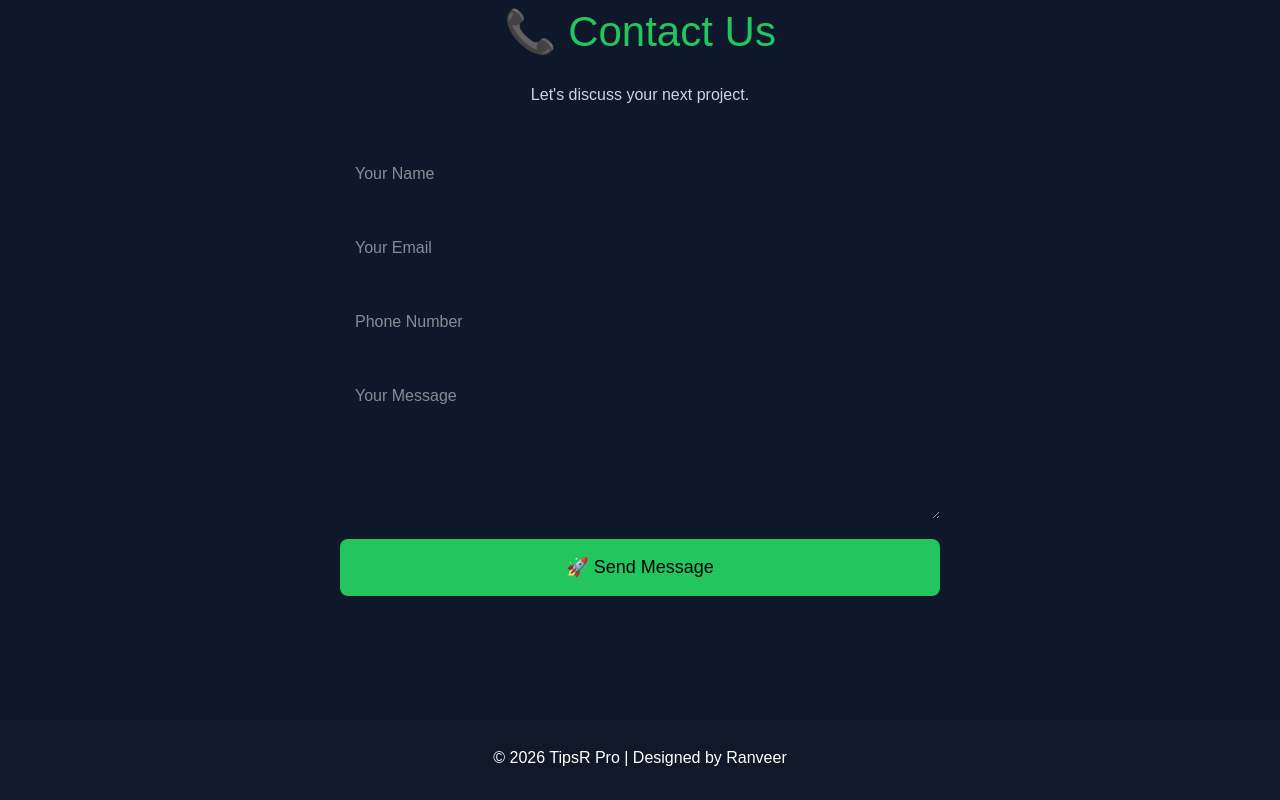
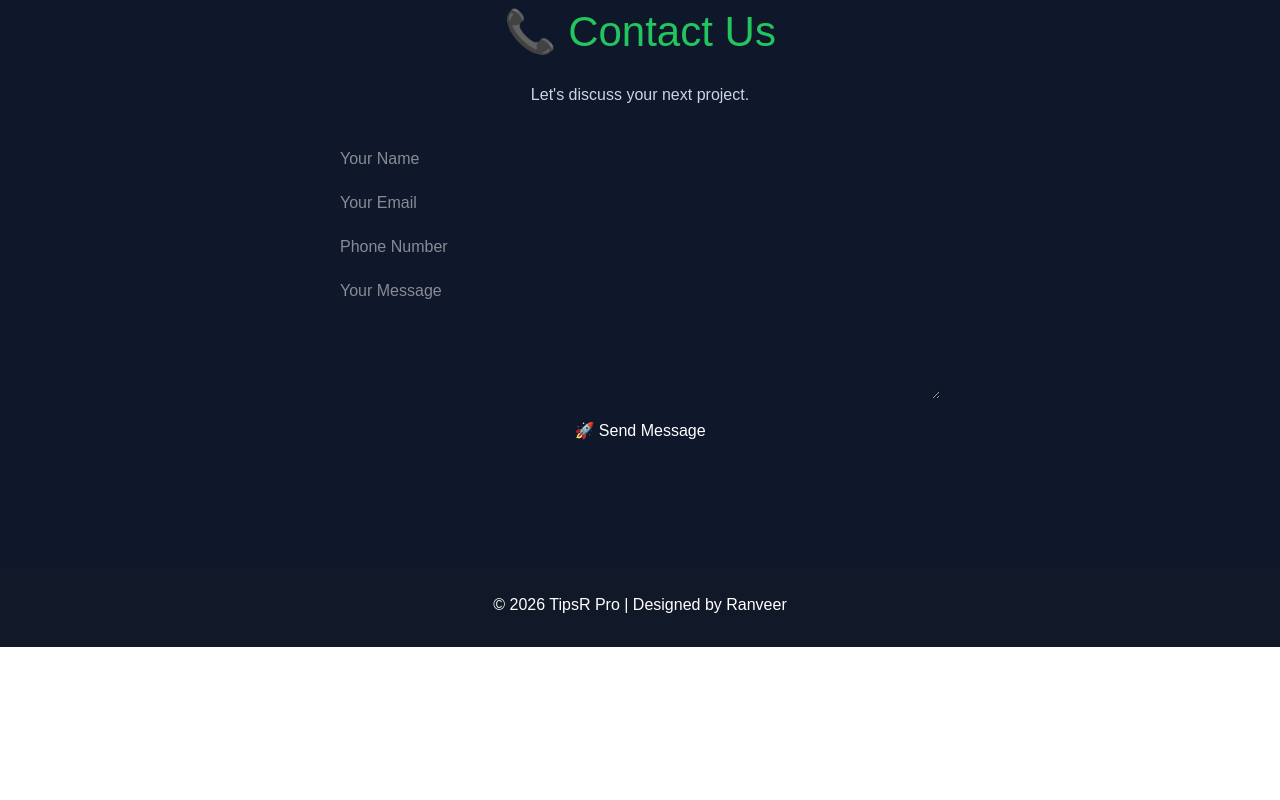
Before and after one commit to lishalisha4948-a11y/Tipsr_pro, a Next.js app: page / in a window 1280 px wide. Shown: the part 2319-3119 px from the top of the page. After the commit the page ends 2966 px from the top, so only its background shows below. Built offline with nearby package versions, Linux system fonts and the light colour scheme.

Commit message:
Replace Contact.tsx

```diff
--- a/app/components/Contact.tsx
+++ b/app/components/Contact.tsx
@@ -41,66 +41,35 @@ export default function Contact() {
         <input type="hidden" name="_captcha" value="false" />
         <input type="hidden" name="_subject" value="New Contact from TipsR Pro" />
         <input type="hidden" name="_next" value="https://tipsr-pro.vercel.app" />
+
         <input
           type="text"
           name="name"
           placeholder="Your Name"
-          style={{
-            padding: "15px",
-            borderRadius: "8px",
-            border: "none",
-            fontSize: "16px",
-          }}
+          required
         />
 
         <input
           type="email"
           name="email"
           placeholder="Your Email"
-          style={{
-            padding: "15px",
-            borderRadius: "8px",
-            border: "none",
-            fontSize: "16px",
-          }}
+          required
         />
 
         <input
           type="tel"
           name="phone"
           placeholder="Phone Number"
-          style={{
-            padding: "15px",
-            borderRadius: "8px",
-            border: "none",
-            fontSize: "16px",
-          }}
         />
 
         <textarea
           name="message"
           placeholder="Your Message"
           rows={5}
-          style={{
-            padding: "15px",
-            borderRadius: "8px",
-            border: "none",
-            fontSize: "16px",
-          }}
+          required
         />
 
-        <button
-          type="submit"
-          style={{
-            background: "#22c55e",
-            color: "#000",
-            padding: "15px",
-            border: "none",
-            borderRadius: "8px",
-            fontSize: "18px",
-            cursor: "pointer",
-          }}
-        >
+        <button type="submit">
           🚀 Send Message
         </button>
       </form>
```
Lines whose indentation alone changed are shown as unchanged.
